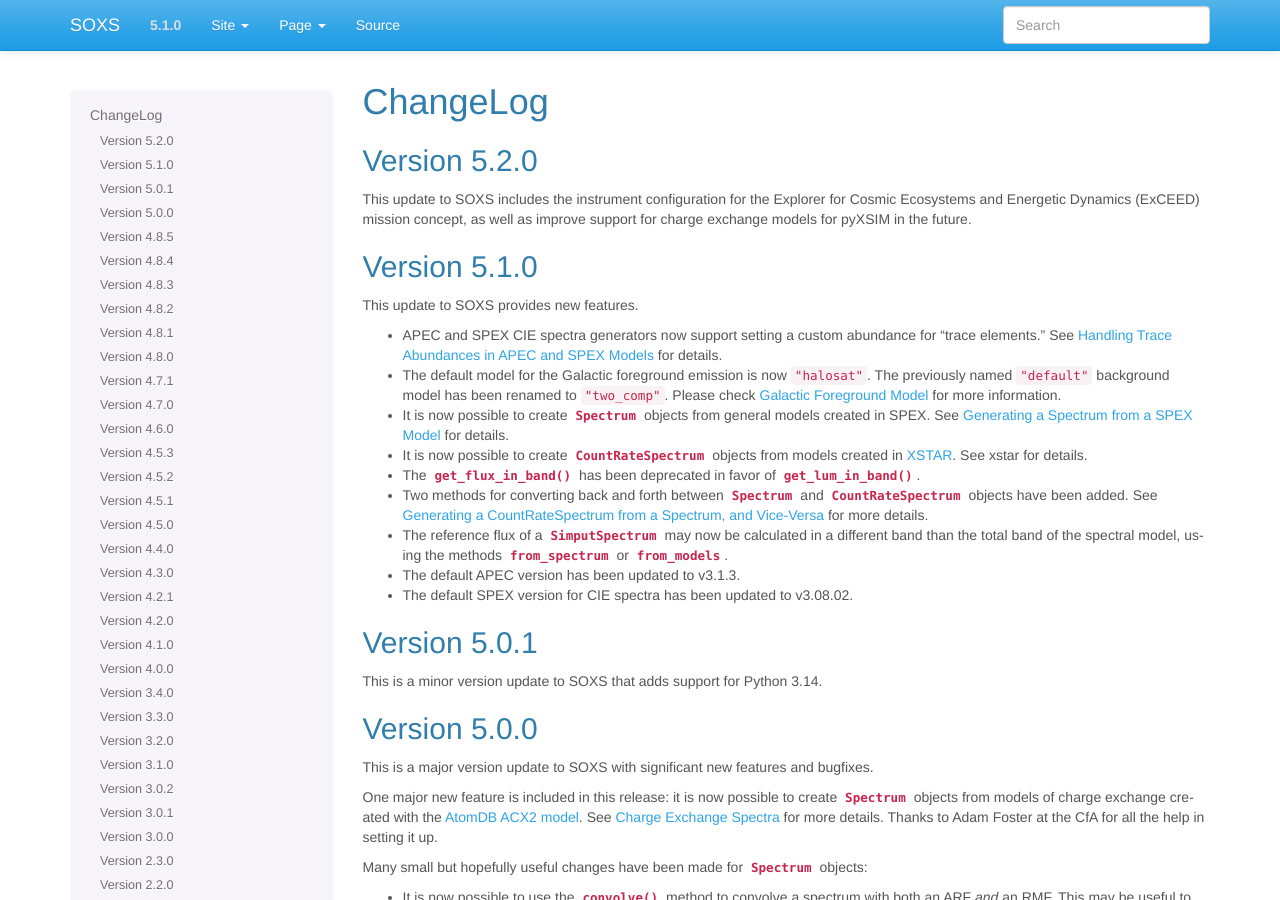
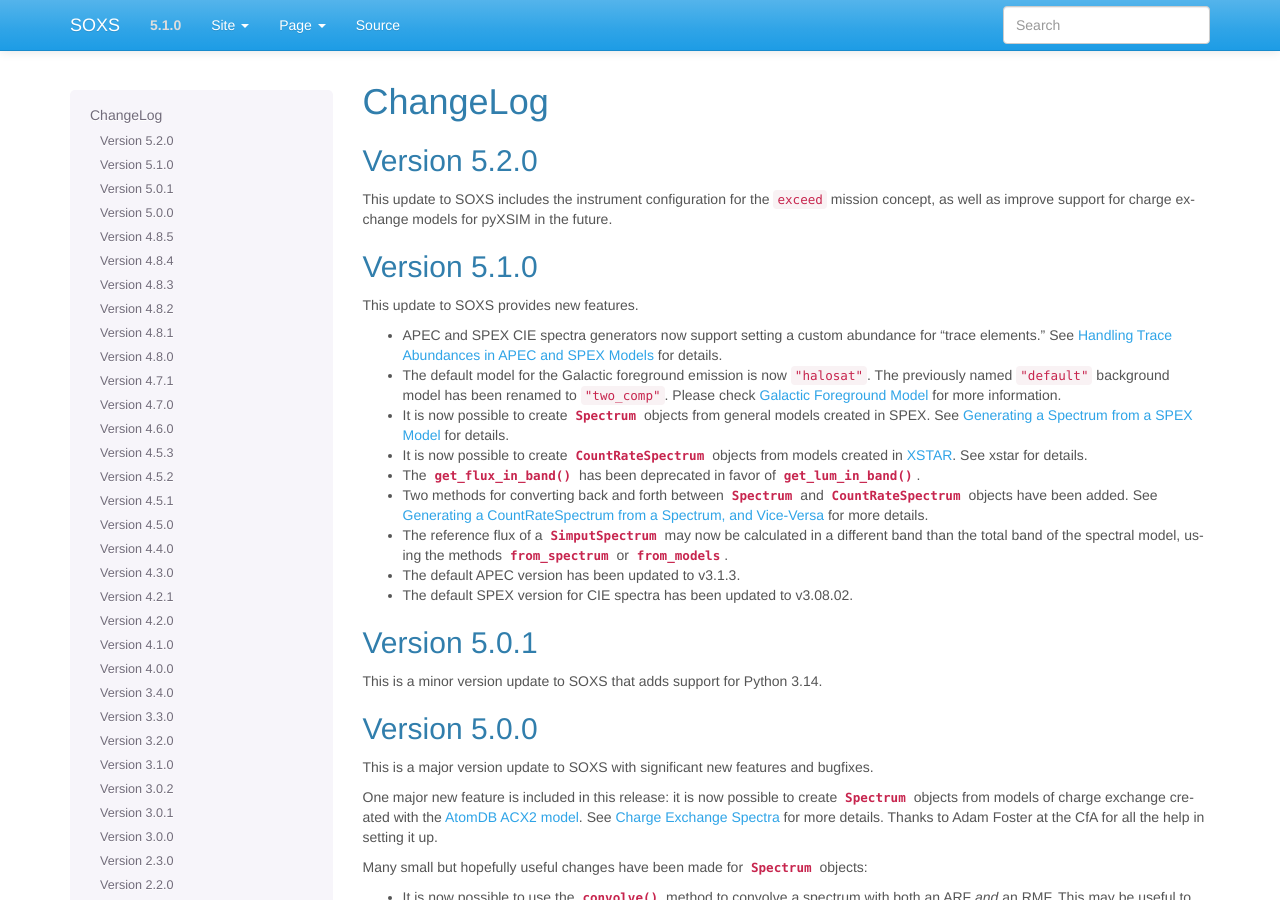
Before and after one commit to lynx-x-ray-observatory/soxs, a Sphinx documentation site: the page built from doc/source/changelog.rst, in a window 1280 px wide and 900 px high. Built offline with Sphinx 7.4.7, drawn with Linux system fonts in a browser that asks for light colours; cross-references to code outside the pages are shown as plain code.

Commit message:
Put ExCEED link in changelog

```diff
--- a/doc/source/changelog.rst
+++ b/doc/source/changelog.rst
@@ -6,9 +6,8 @@
 Version 5.2.0
 -------------
 
-This update to SOXS includes the instrument configuration for the Explorer for Cosmic
-Ecosystems and Energetic Dynamics (ExCEED) mission concept, as well as improve support
-for charge exchange models for pyXSIM in the future.
+This update to SOXS includes the instrument configuration for the :rst:`exceed` mission
+concept, as well as improve support for charge exchange models for pyXSIM in the future.
 
 Version 5.1.0
 -------------
```
